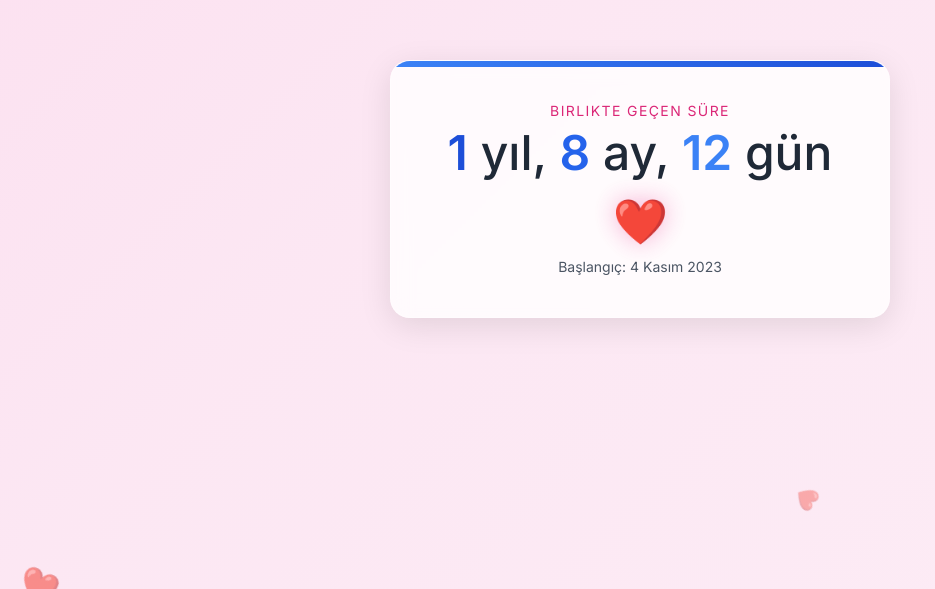
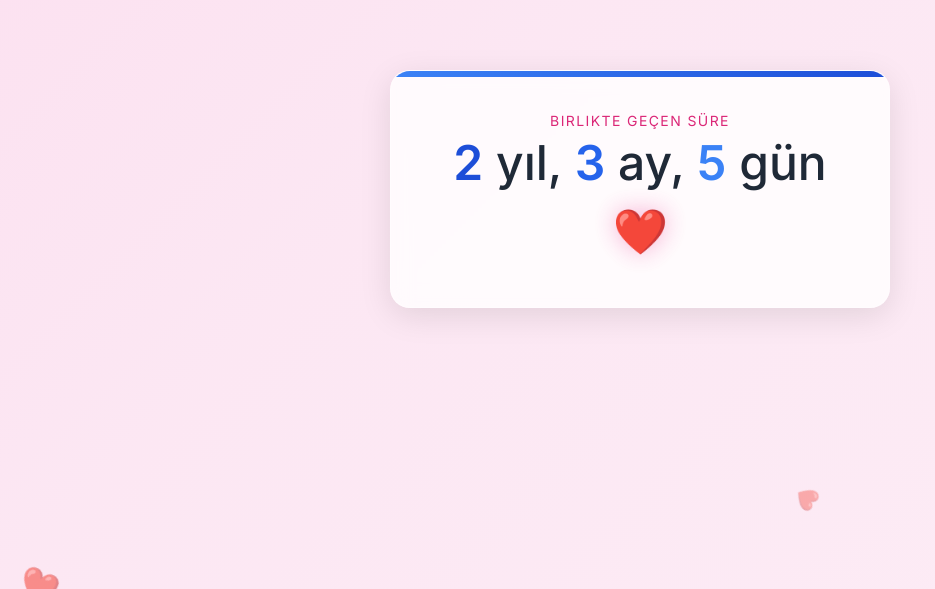
Before and after one commit to TuanaVeMert/TuanaVeMert.github.io, a plain HTML site: page index.html in a window 1280 px wide. Shown: the part 211-800 px from the top of the page, without its empty margins (0-935 px from the left). Drawn offline with nearby package versions, Linux system fonts and the light colour scheme.

Commit message:
Update index.html

```diff
--- a/index.html
+++ b/index.html
@@ -88,7 +88,7 @@
             <span id="days" class="font-bold text-blue-500">0</span> gün
         </h1>
         <div class="heart text-4xl text-pink-500">❤️</div>
-        <p class="text-gray-600 mt-4 text-sm">Başlangıç: 4 Kasım 2023</p>
+        <p class="text-gray-600 mt-4 text-sm"></p>
 
     </div>
 
@@ -121,7 +121,7 @@
         }
 
         // Set your starting date (November 4, 2023)
-        const startDate = new Date('2023-11-04T00:00:00');
+        const startDate = new Date('2023-04-11T00:00:00');
 
         function updateTimeTogether() {
             const now = new Date();
```
